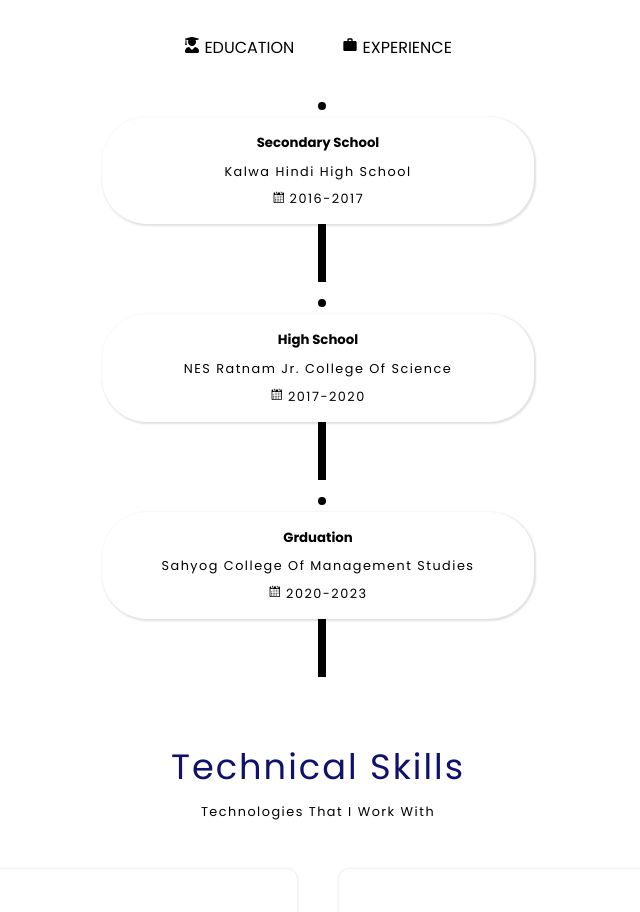
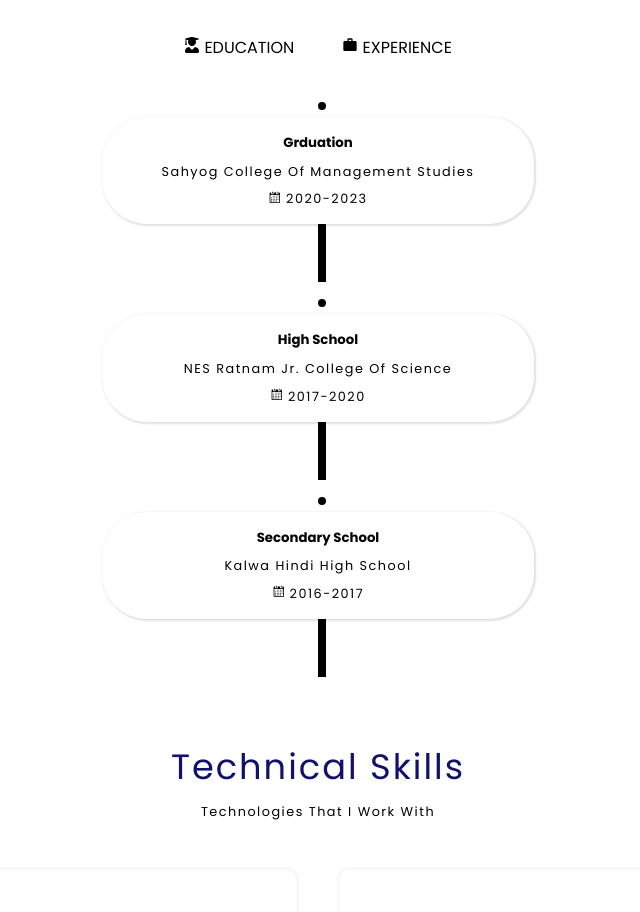
Before and after one commit to Afsach/portfolio, a React (Vite) app: page / in a window 1280 px wide. Shown: the part 1620-2532 px from the top of the page, without its empty margins (322-962 px from the left). Built offline with nearby package versions, Linux system fonts and the light colour scheme.

Commit message:
changing requence of education

```diff
--- a/src/pages/Qualification/Qualification-tabs/Education.jsx
+++ b/src/pages/Qualification/Qualification-tabs/Education.jsx
@@ -7,12 +7,11 @@ const Education = () => {
         <div className="education__container">
             <div className="timeline_container">
                 <div className="education-item">
-                    <h5>Secondary School</h5>
-                    <p className='education-title'>Kalwa Hindi High School</p>
-                    <p className='education-title'><GoCalendar /> 2016-2017</p>
+                    <h5>Grduation</h5>
+                    <p className='education-title'>Sahyog college of Management studies</p>
+                    <p className='education-title'><GoCalendar /> 2020-2023</p>
                 </div>
             </div>
-
             <div className="timeline_container">
                 <div className="education-item">
                     <h5>High School</h5>
@@ -20,15 +19,13 @@ const Education = () => {
                     <p className='education-title'><GoCalendar /> 2017-2020</p>
                 </div>
             </div>
-
             <div className="timeline_container">
                 <div className="education-item">
-                    <h5>Grduation</h5>
-                    <p className='education-title'>Sahyog college of Management studies</p>
-                    <p className='education-title'><GoCalendar /> 2020-2023</p>
+                    <h5>Secondary School</h5>
+                    <p className='education-title'>Kalwa Hindi High School</p>
+                    <p className='education-title'><GoCalendar /> 2016-2017</p>
                 </div>
             </div>
-
         </div>
     )
 }
```
